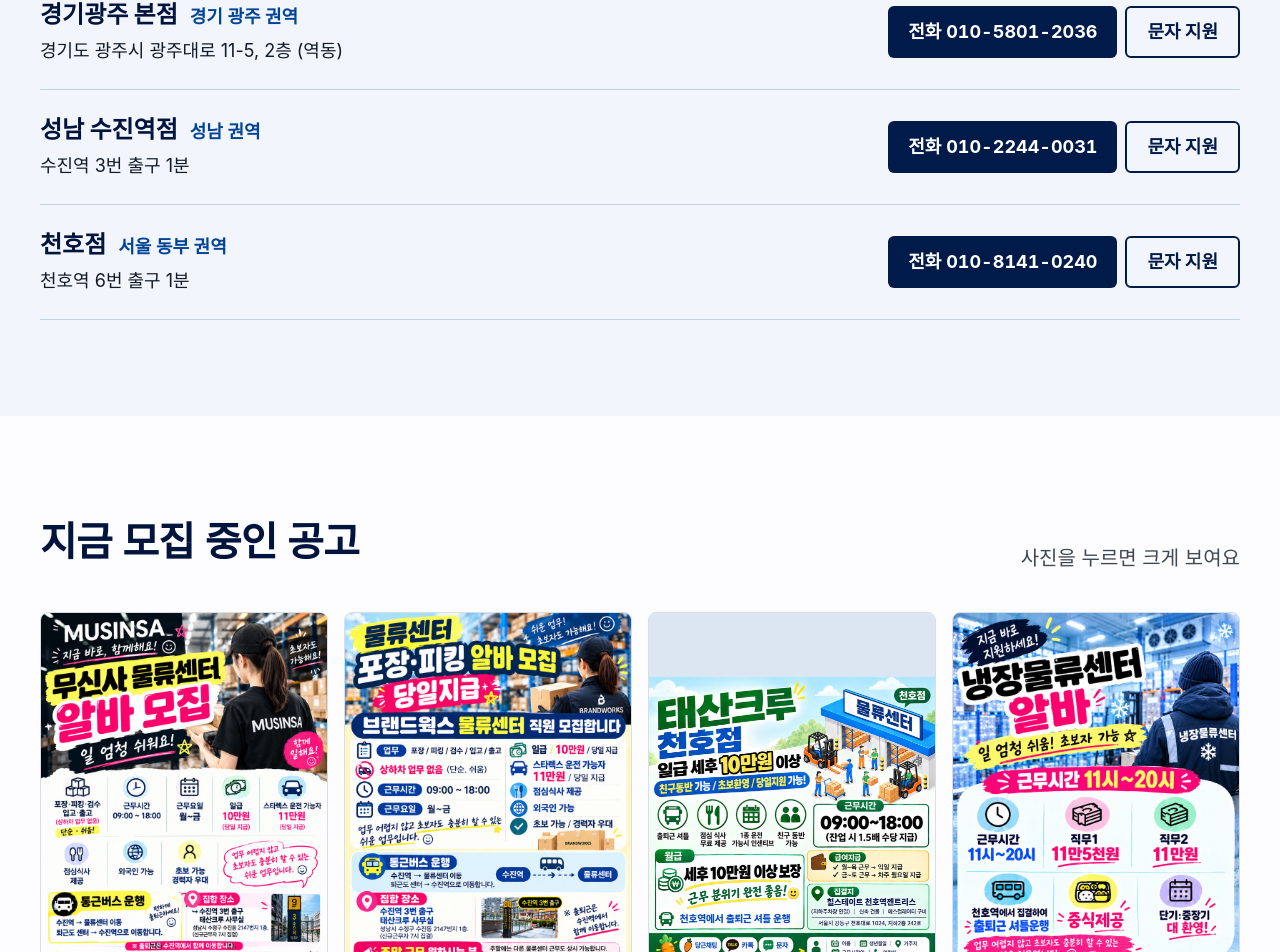
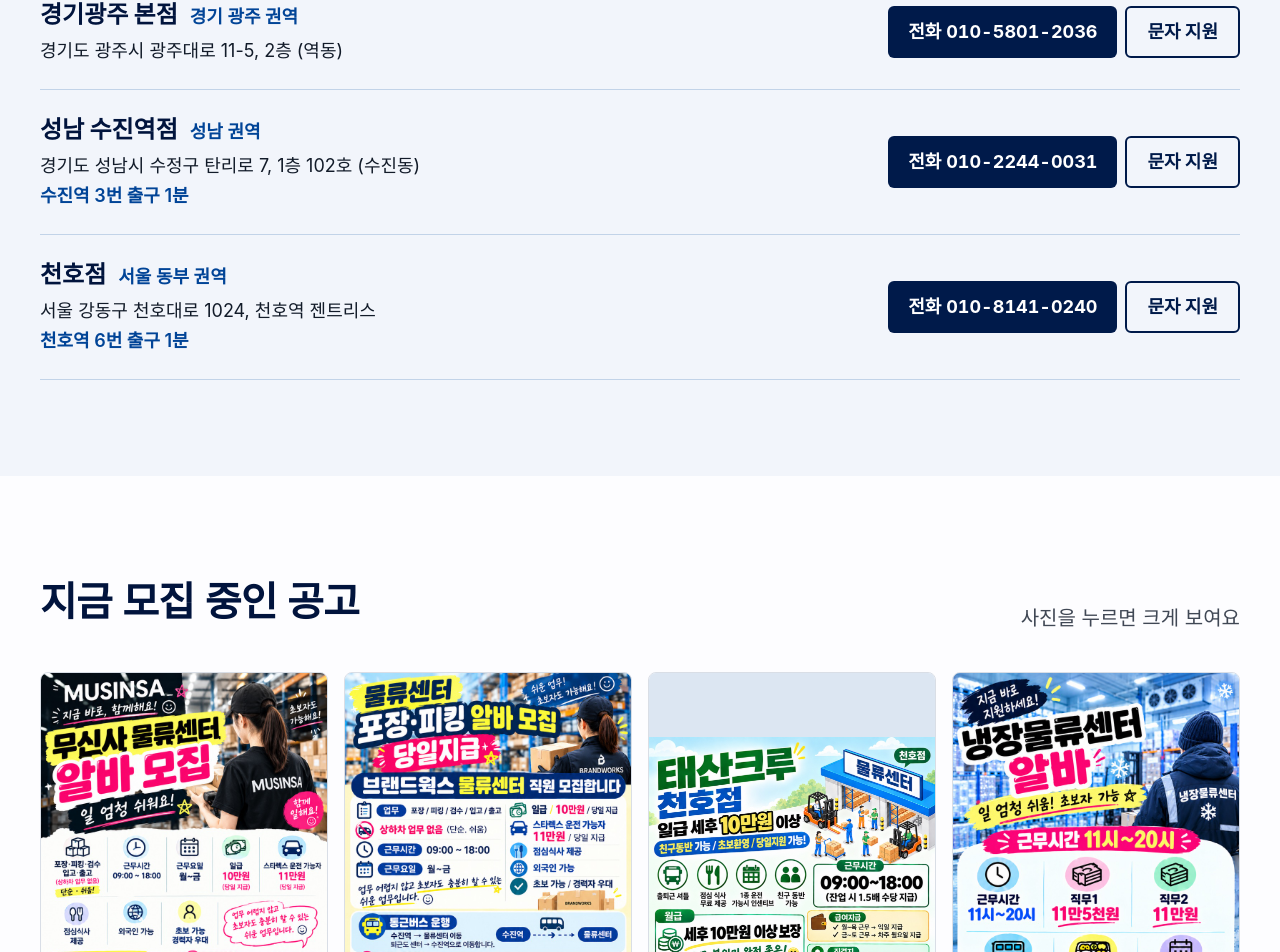
Before and after one commit to FlutterNeverDie/taesancrew, a Next.js app: page /jobs in a window 1280 px wide. Shown: the part 1681-2633 px from the top of the page. Built offline with nearby package versions, Linux system fonts and the light colour scheme; a web font is replaced by a local one.

Commit message:
수진역점 개업 2025.10, 회사소개·일자리 지점 목록에 주소 표시

```diff
--- a/src/areas/about/branches/index.tsx
+++ b/src/areas/about/branches/index.tsx
@@ -20,7 +20,8 @@
                 {b.brand} · {b.area} 권역
               </p>
               <p className={`mt-1 text-2xl font-extrabold ${i === 0 ? "text-white" : "text-navy-950"}`}>{b.name}</p>
-              <p className={`mt-3 text-lg ${i === 0 ? "text-white/90" : "text-ink"}`}>{b.landmark ?? b.address}</p>
+              <p className={`mt-3 text-lg ${i === 0 ? "text-white/90" : "text-ink"}`}>{b.address}</p>
+              {b.landmark && <p className={`mt-0.5 text-base font-semibold md:text-lg ${i === 0 ? "text-brand-sky" : "text-navy-700"}`}>{b.landmark}</p>}
               <p className={`mt-1 text-base md:text-lg ${i === 0 ? "text-white/85" : "text-muted"}`}>
                 대표 {b.owner ?? "준비 중"} · {b.opened} 개업
               </p>
--- a/src/areas/jobs/branches/index.tsx
+++ b/src/areas/jobs/branches/index.tsx
@@ -14,7 +14,8 @@
                   <span className="text-2xl font-extrabold text-navy-950">{b.name}</span>
                   <span className="text-lg font-semibold text-navy-700">{b.area} 권역</span>
                 </p>
-                <p className="mt-1.5 text-lg text-ink">{b.landmark ?? b.address}</p>
+                <p className="mt-1.5 text-lg text-ink">{b.address}</p>
+                {b.landmark && <p className="mt-0.5 text-base font-semibold text-navy-700 md:text-lg">{b.landmark}</p>}
               </div>
               {b.phone && (
                 <div className="flex flex-wrap items-center gap-2">
--- a/src/lib/site.ts
+++ b/src/lib/site.ts
@@ -70,7 +70,7 @@
     bizNo: "252-33-01651",
     agencyNo: "제2025-3780385-14-5-00029호",
     owner: "이나라",
-    opened: "2025. 9",
+    opened: "2025. 10",
   },
   {
     slug: "cheonho",
```
Also changed, not shown: todo/README.md.
